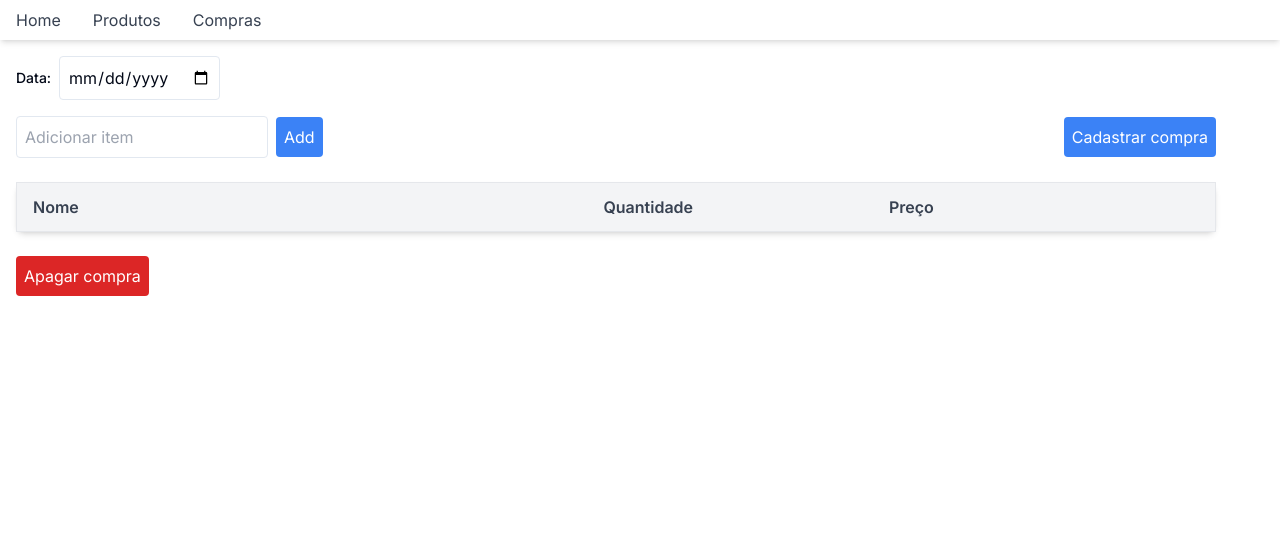
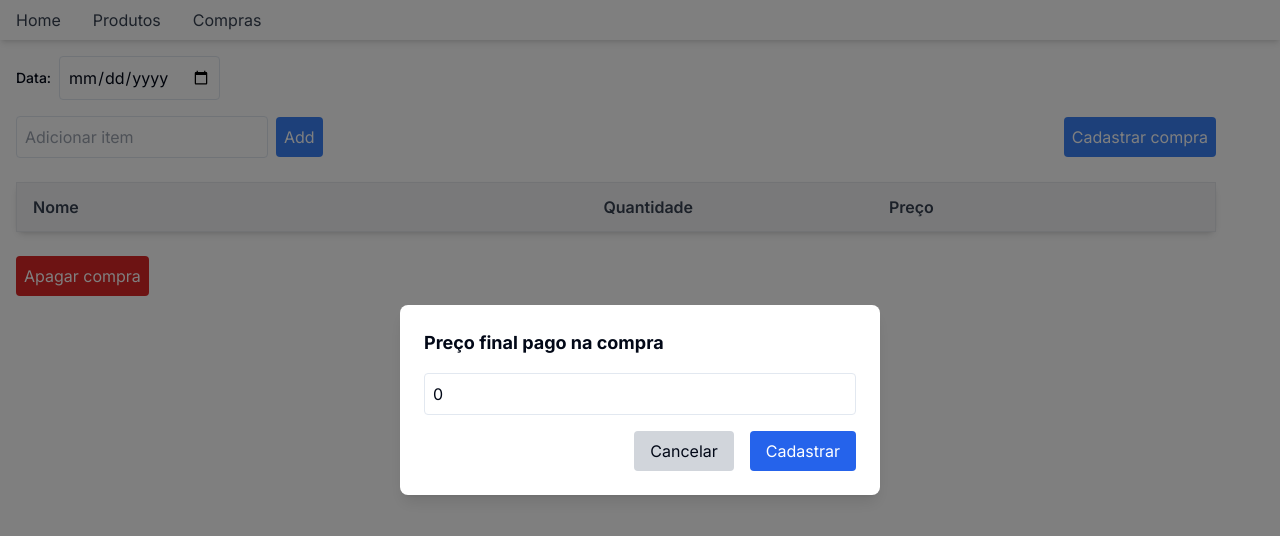
Before and after one commit to rodrigolalbuquerque/finalPrice, a Next.js app: page / in a window 1280 px wide. Both pictures are taken after a click on the button "Cadastrar compra". Shown: the top 536 px of the page. Built offline with nearby package versions, Linux system fonts and the light colour scheme.

Commit message:
updates grocery update button

```diff
--- a/app/page.tsx
+++ b/app/page.tsx
@@ -19,8 +19,11 @@ export default function Home() {
   const [date, setDate] = useState<string>("");
   const [itemName, setItemName] = useState<string>("");
   const [items, setItems] = useState<Item[]>([]);
-  const [isModalOpen, setIsModalOpen] = useState<boolean>(false);
+  const [isDeleteModalOpen, setIsDeleteModalOpen] = useState<boolean>(false);
+  const [isRegisterModalOpen, setIsRegisterModalOpen] =
+    useState<boolean>(false);
   const [tempPrice, setTempPrice] = useState<number | null>(null);
+  const [finalPrice, setFinalPrice] = useState<number>(0);
   const priceInputRef = useRef<HTMLInputElement | null>(null);
 
   useEffect(() => {
@@ -141,17 +144,39 @@ export default function Home() {
   };
 
   const handleDeleteClick = () => {
-    setIsModalOpen(true);
+    setIsDeleteModalOpen(true);
   };
 
   const confirmDeletion = () => {
     setItems([]);
     setDate("");
-    setIsModalOpen(false);
+    setIsDeleteModalOpen(false);
   };
 
   const cancelDeletion = () => {
-    setIsModalOpen(false);
+    setIsDeleteModalOpen(false);
+  };
+
+  const openRegisterModal = () => {
+    setIsRegisterModalOpen(true);
+  };
+
+  const closeRegisterModal = () => {
+    setIsRegisterModalOpen(false);
+  };
+
+  const handleFinalPriceChange = (e: React.ChangeEvent<HTMLInputElement>) => {
+    setFinalPrice(parseFloat(e.target.value));
+  };
+
+  const handleRegisterPurchase = () => {
+    const grocery: Grocery = {
+      date,
+      items,
+      finalPrice,
+    };
+    console.log(grocery);
+    setIsRegisterModalOpen(false);
   };
 
   return (
@@ -187,7 +212,7 @@ export default function Home() {
           </button>
         </div>
         <button
-          onClick={() => console.log(items)}
+          onClick={openRegisterModal}
           className="rounded bg-blue-500 p-2 text-white"
         >
           Cadastrar compra
@@ -285,7 +310,9 @@ export default function Home() {
       >
         Apagar compra
       </button>
-      {isModalOpen && (
+
+      {/* Delete Confirmation Modal */}
+      {isDeleteModalOpen && (
         <div className="fixed inset-0 z-50 flex items-center justify-center bg-black bg-opacity-50">
           <div className="w-[30rem] rounded-lg bg-white p-6 shadow-lg">
             <h2 className="mb-4 text-lg font-bold">
@@ -310,6 +337,38 @@ export default function Home() {
           </div>
         </div>
       )}
+
+      {/* Register Purchase Modal */}
+      {isRegisterModalOpen && (
+        <div className="fixed inset-0 z-50 flex items-center justify-center bg-black bg-opacity-50">
+          <div className="w-[30rem] rounded-lg bg-white p-6 shadow-lg">
+            <h2 className="mb-4 text-lg font-bold">
+              Preço final pago na compra
+            </h2>
+            <input
+              type="number"
+              value={finalPrice}
+              onChange={handleFinalPriceChange}
+              className="mb-4 w-full rounded border p-2"
+              placeholder="Digite o preço final"
+            />
+            <div className="flex justify-end space-x-4">
+              <button
+                onClick={closeRegisterModal}
+                className="rounded bg-gray-300 px-4 py-2"
+              >
+                Cancelar
+              </button>
+              <button
+                onClick={handleRegisterPurchase}
+                className="rounded bg-blue-600 px-4 py-2 text-white"
+              >
+                Cadastrar
+              </button>
+            </div>
+          </div>
+        </div>
+      )}
     </div>
   );
 }
```
